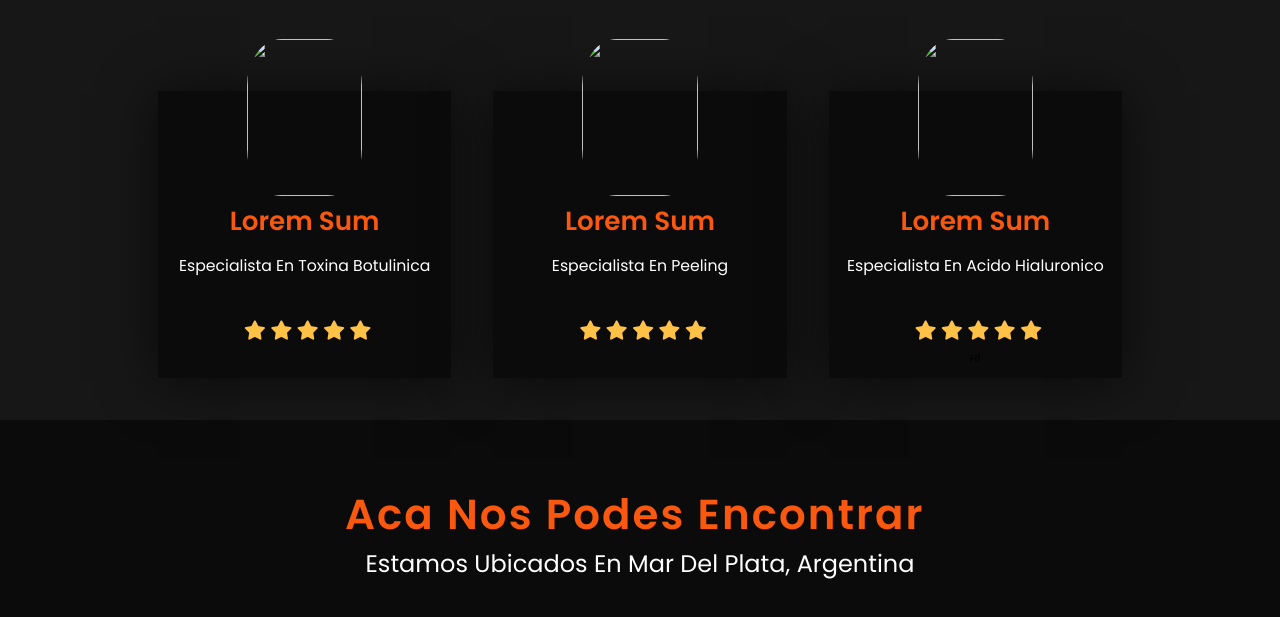
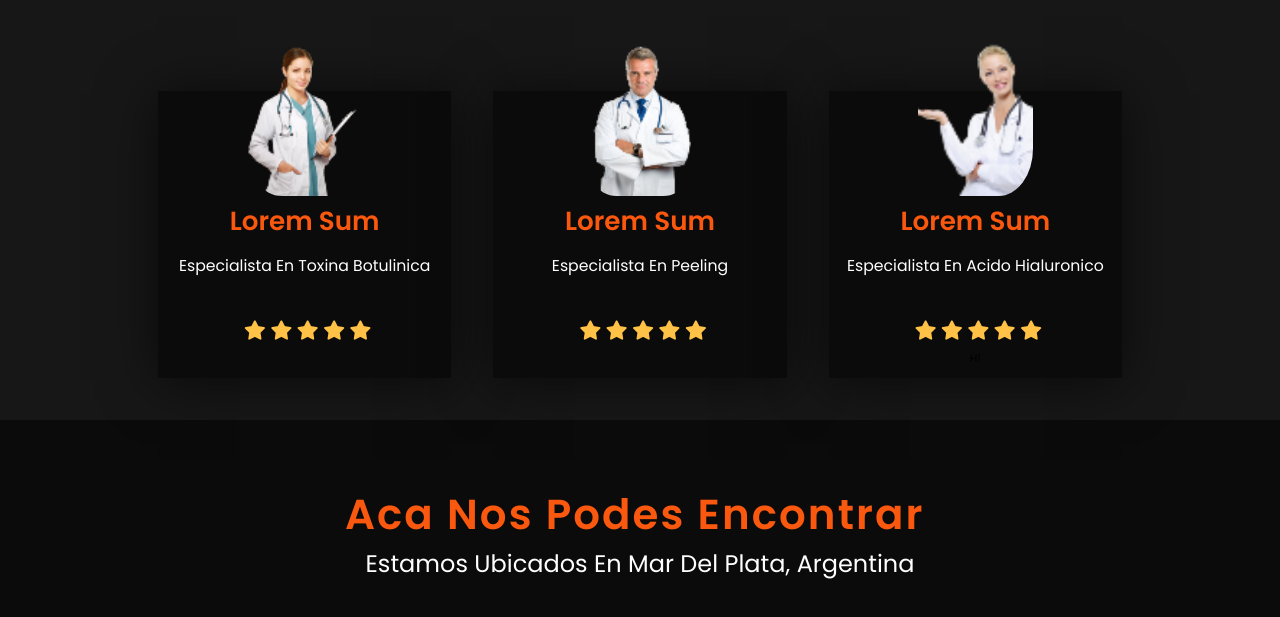
Before and after one commit to lucassoraka/pagina-CC, a plain HTML site: page pages/Nosotros.html in a window 1280 px wide. Shown: the part 886-1503 px from the top of the page. Drawn offline with Linux system fonts and the light colour scheme; the site is published under a folder, as on GitHub Pages, so addresses that start at the root find nothing; grey boxes are pictures that could not be loaded.

Commit message:
modifique imagenes

```diff
--- a/pages/Nosotros.html
+++ b/pages/Nosotros.html
@@ -58,7 +58,7 @@
         <div class="box-container">
             <div class="box">
 
-                <img src="/images/dc1.png" alt="">
+                <img src="../images/dc1.png" alt="">
                 <h3>Lorem sum</h3>
                 <p>Especialista en Toxina Botulinica</p>
                 <div class="stars">
@@ -71,7 +71,7 @@
             </div>
             <div class="box">
 
-                <img src="/images/dc2.png" alt="">
+                <img src="../images/dc2.png" alt="">
                 <h3>Lorem sum</h3>
                 <p>Especialista en Peeling</p>
                 <div class="stars">
@@ -84,7 +84,7 @@
             </div>
             <div class="box">
 
-                <img src="/images/dc3.png" alt="">
+                <img src="../images/dc3.png" alt="">
                 <h3>Lorem sum</h3>
                 <p>Especialista en Acido Hialuronico</p>
                 <div class="stars">
```
